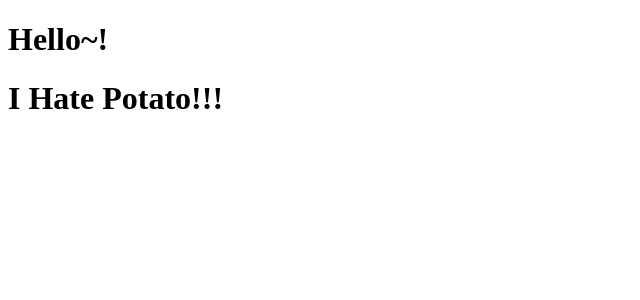
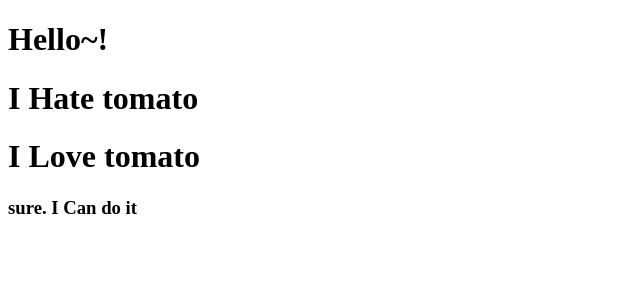
Before and after one commit to wiskeyj/movie_app_2021, a React (Create React App) app: page / in a window 1280 px wide. Shown: the top 300 px of the page, without its empty margins (0-640 px from the left). Built offline with nearby package versions, Linux system fonts and the light colour scheme.

Commit message:
03-3 JSX Component

```diff
--- a/src/App.js
+++ b/src/App.js
@@ -1,14 +1,26 @@
 import React from 'react';
 
-function Potato(){
-  return <h1>I Hate Potato!!!</h1>;
+function Food1(props){
+  // 전달받은 props를 props라는 인자로 받아 출력
+  return <h1>I Hate {props.fav}</h1>;
+}
+
+function Food2({fav}){
+  return <h1>I Love {fav}</h1>;
+}
+
+function Sentence({fav}){
+  return <h3>sure. I Can {fav}</h3>;
 }
 
 function App() { // App 컴포넌트 정의
   return (
     <div>
       <h1>Hello~!</h1>
-      <Potato />
+      <Food1 fav="tomato"/>
+      <Food2 fav="tomato"/>
+      <Sentence fav="do it"/>
+      {/* props에 있는 데이터를 객체로 변환하여 Food 컴포넌트(함수)에 전달 */}
     </div>
   );// App 컴포넌트가 html을 반환
 }
```
